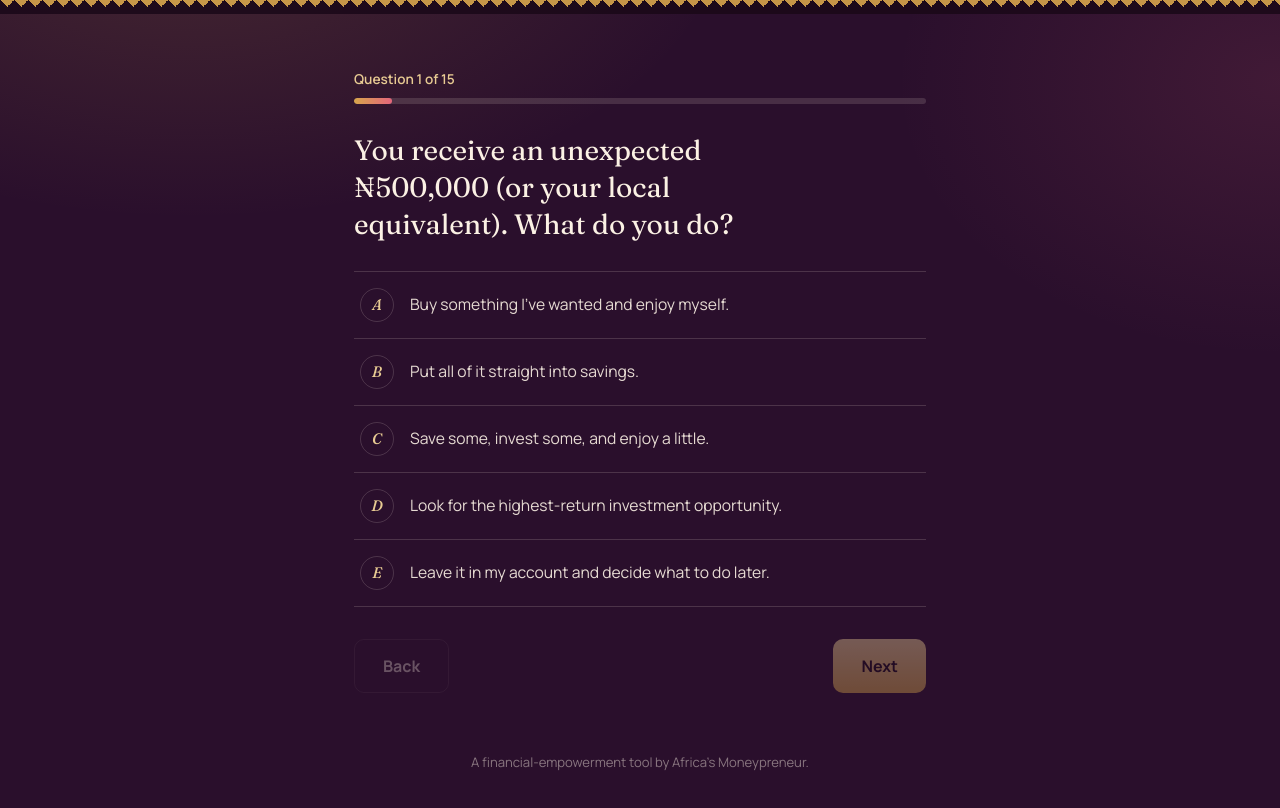
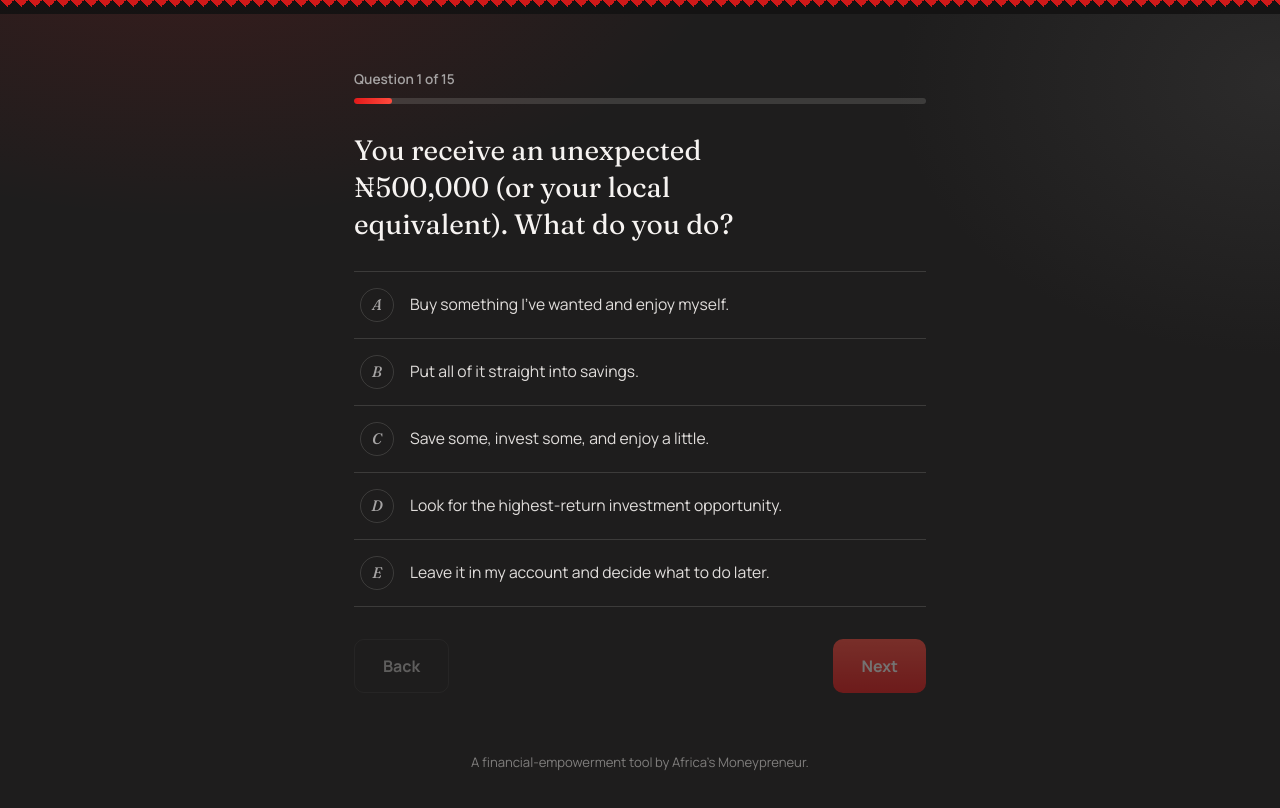
Before and after one commit to Africasmoneypreneur/Your-Money-Personality-Quiz-, a website: page public/index.html in a window 1280 px wide. Both pictures are taken after a click on the button "Start the quiz". Drawn offline with Linux system fonts and the light colour scheme.

Commit message:
Update style.css
Update theme to brand color

```diff
--- a/public/style.css
+++ b/public/style.css
@@ -1,18 +1,19 @@
 /* ==========================================================================
    Africa's Moneypreneur — Money Personality Quiz
-   Design: a receipt/statement motif in deep plum, warm gold and blush —
-   money as a felt, everyday material rather than a generic fintech dashboard.
+   Brand theme: charcoal grey + red. A confident, editorial statement look
+   built around the two brand colours (#E31919 red / #5D5C5C grey).
    ========================================================================== */
 
 :root {
-  --plum: #2A0F2C;
-  --plum-deep: #1B0919;
-  --cream: #FBF1E4;
-  --gold: #D6A54B;
-  --gold-soft: #E8CB93;
-  --rose: #E4667C;
-  --ink: #24121F;
-  --line: rgba(251, 241, 228, 0.16);
+  --charcoal: #1E1D1D;
+  --charcoal-deep: #131212;
+  --cream: #F6F3F1;
+  --gray: #5D5C5C;
+  --gray-light: #A6A4A4;
+  --red: #E31919;
+  --red-soft: #FF4B3E;
+  --ink: #141212;
+  --line: rgba(246, 243, 241, 0.14);
 
   --font-display: "Fraunces", Georgia, serif;
   --font-body: "Manrope", -apple-system, BlinkMacSystemFont, "Segoe UI", sans-serif;
@@ -30,7 +31,7 @@
 html, body {
   margin: 0;
   padding: 0;
-  background: var(--plum);
+  background: var(--charcoal);
   color: var(--cream);
   font-family: var(--font-body);
   min-height: 100%;
@@ -38,8 +39,8 @@ html, body {
 
 body {
   background-image:
-    radial-gradient(ellipse 900px 500px at 15% -10%, rgba(214, 165, 75, 0.16), transparent 60%),
-    radial-gradient(ellipse 700px 500px at 100% 10%, rgba(228, 102, 124, 0.12), transparent 55%);
+    radial-gradient(ellipse 900px 500px at 15% -10%, rgba(227, 25, 25, 0.14), transparent 60%),
+    radial-gradient(ellipse 700px 500px at 100% 10%, rgba(93, 92, 92, 0.22), transparent 55%);
 }
 
 /* Decorative torn-edge strip, evokes the top of a receipt */
@@ -47,9 +48,9 @@ body {
   height: 14px;
   width: 100%;
   background:
-    linear-gradient(135deg, var(--gold) 25%, transparent 25%) -7px 0 / 14px 14px,
-    linear-gradient(225deg, var(--gold) 25%, transparent 25%) -7px 0 / 14px 14px;
-  background-color: var(--plum-deep);
+    linear-gradient(135deg, var(--red) 25%, transparent 25%) -7px 0 / 14px 14px,
+    linear-gradient(225deg, var(--red) 25%, transparent 25%) -7px 0 / 14px 14px;
+  background-color: var(--charcoal-deep);
   opacity: 0.9;
 }
 
@@ -72,7 +73,7 @@ body {
   font-weight: 700;
   font-size: 0.8rem;
   letter-spacing: 0.02em;
-  color: var(--gold-soft);
+  color: var(--red);
   margin: 0 0 14px;
 }
 
@@ -89,7 +90,7 @@ h1 {
 .lede {
   font-size: 1.05rem;
   line-height: 1.6;
-  color: rgba(251, 241, 228, 0.82);
+  color: rgba(246, 243, 241, 0.82);
   max-width: 46ch;
   margin: 0 0 32px;
 }
@@ -108,7 +109,7 @@ h1 {
   padding: 8px 16px;
   border: 1px solid var(--line);
   border-radius: 999px;
-  color: var(--gold-soft);
+  color: var(--gray-light);
 }
 
 /* Buttons */
@@ -126,12 +127,12 @@ h1 {
 .btn:active { transform: translateY(1px); }
 
 .btn-primary {
-  background: linear-gradient(180deg, var(--gold-soft), var(--gold));
-  color: var(--plum-deep);
-  box-shadow: 0 10px 24px -10px rgba(214, 165, 75, 0.55);
+  background: linear-gradient(180deg, var(--red-soft), var(--red));
+  color: var(--cream);
+  box-shadow: 0 10px 24px -10px rgba(227, 25, 25, 0.55);
 }
 
-.btn-primary:hover { box-shadow: 0 14px 28px -10px rgba(214, 165, 75, 0.7); }
+.btn-primary:hover { box-shadow: 0 14px 28px -10px rgba(227, 25, 25, 0.7); }
 
 .btn-primary:disabled {
   opacity: 0.4;
@@ -145,7 +146,7 @@ h1 {
   border: 1px solid var(--line);
 }
 
-.btn-ghost:hover { border-color: rgba(251, 241, 228, 0.4); }
+.btn-ghost:hover { border-color: rgba(246, 243, 241, 0.4); }
 
 .btn-ghost:disabled { opacity: 0.3; cursor: not-allowed; }
 
@@ -158,20 +159,20 @@ h1 {
   display: block;
   font-size: 0.85rem;
   font-weight: 600;
-  color: var(--gold-soft);
+  color: var(--gray-light);
   margin-bottom: 10px;
 }
 
 .progress-track {
   height: 6px;
   border-radius: 999px;
-  background: rgba(251, 241, 228, 0.14);
+  background: rgba(246, 243, 241, 0.14);
   overflow: hidden;
 }
 
 .progress-fill {
   height: 100%;
-  background: linear-gradient(90deg, var(--gold), var(--rose));
+  background: linear-gradient(90deg, var(--red), var(--red-soft));
   border-radius: 999px;
   transition: width 350ms ease;
 }
@@ -202,7 +203,7 @@ h1 {
   transition: background 150ms ease;
 }
 
-.option:hover { background: rgba(251, 241, 228, 0.05); }
+.option:hover { background: rgba(246, 243, 241, 0.05); }
 
 .option input {
   position: absolute;
@@ -222,26 +223,26 @@ h1 {
   font-family: var(--font-display);
   font-style: italic;
   font-size: 0.95rem;
-  color: var(--gold-soft);
+  color: var(--gray-light);
   transition: background 150ms ease, color 150ms ease, border-color 150ms ease;
 }
 
 .option-text {
   font-size: 0.98rem;
   line-height: 1.45;
-  color: rgba(251, 241, 228, 0.9);
+  color: rgba(246, 243, 241, 0.9);
 }
 
 .option.is-selected .option-letter {
-  background: var(--gold);
-  border-color: var(--gold);
-  color: var(--plum-deep);
+  background: var(--red);
+  border-color: var(--red);
+  color: var(--cream);
 }
 
 .option.is-selected .option-text { color: var(--cream); }
 
 .option:focus-within .option-letter {
-  box-shadow: 0 0 0 3px rgba(214, 165, 75, 0.4);
+  box-shadow: 0 0 0 3px rgba(227, 25, 25, 0.4);
 }
 
 .nav-row {
@@ -270,7 +271,7 @@ h1 {
   margin: 0 0 6px;
   font-size: 0.85rem;
   font-weight: 700;
-  color: var(--gold-soft);
+  color: var(--red);
 }
 
 #result-title {
@@ -282,7 +283,7 @@ h1 {
 .result-copy {
   font-size: 1.02rem;
   line-height: 1.65;
-  color: rgba(251, 241, 228, 0.88);
+  color: rgba(246, 243, 241, 0.88);
   max-width: 52ch;
   margin: 0 0 32px;
 }
@@ -311,31 +312,31 @@ h1 {
 
 .blend-name {
   font-size: 0.88rem;
-  color: rgba(251, 241, 228, 0.85);
+  color: rgba(246, 243, 241, 0.85);
 }
 
 .blend-track {
   height: 8px;
   border-radius: 999px;
-  background: rgba(251, 241, 228, 0.12);
+  background: rgba(246, 243, 241, 0.12);
   overflow: hidden;
 }
 
 .blend-fill {
   height: 100%;
   border-radius: 999px;
-  background: linear-gradient(90deg, var(--rose), var(--gold));
+  background: linear-gradient(90deg, var(--gray), var(--red));
 }
 
 .blend-pct {
   font-size: 0.85rem;
   font-weight: 700;
   text-align: right;
-  color: var(--gold-soft);
+  color: var(--gray-light);
 }
 
 .disclaimer {
-  border-left: 2px solid var(--gold);
+  border-left: 2px solid var(--red);
   padding-left: 16px;
   margin-bottom: 32px;
 }
@@ -343,7 +344,7 @@ h1 {
 .disclaimer p {
   margin: 0;
   font-size: 0.92rem;
-  color: rgba(251, 241, 228, 0.7);
+  color: rgba(246, 243, 241, 0.7);
   line-height: 1.5;
 }
 
@@ -355,7 +356,7 @@ h1 {
 .site-footer p {
   margin: 0;
   font-size: 0.82rem;
-  color: rgba(251, 241, 228, 0.45);
+  color: rgba(246, 243, 241, 0.45);
 }
 
 @media (max-width: 480px) {
```
